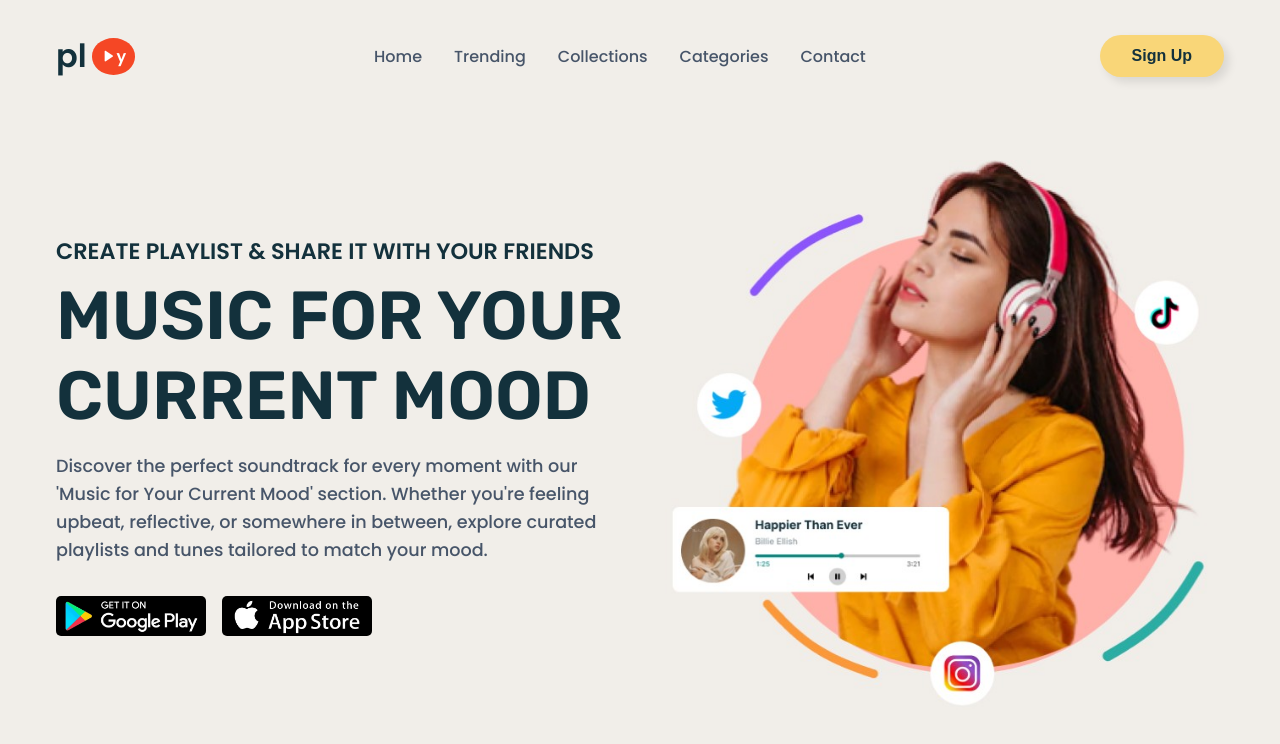
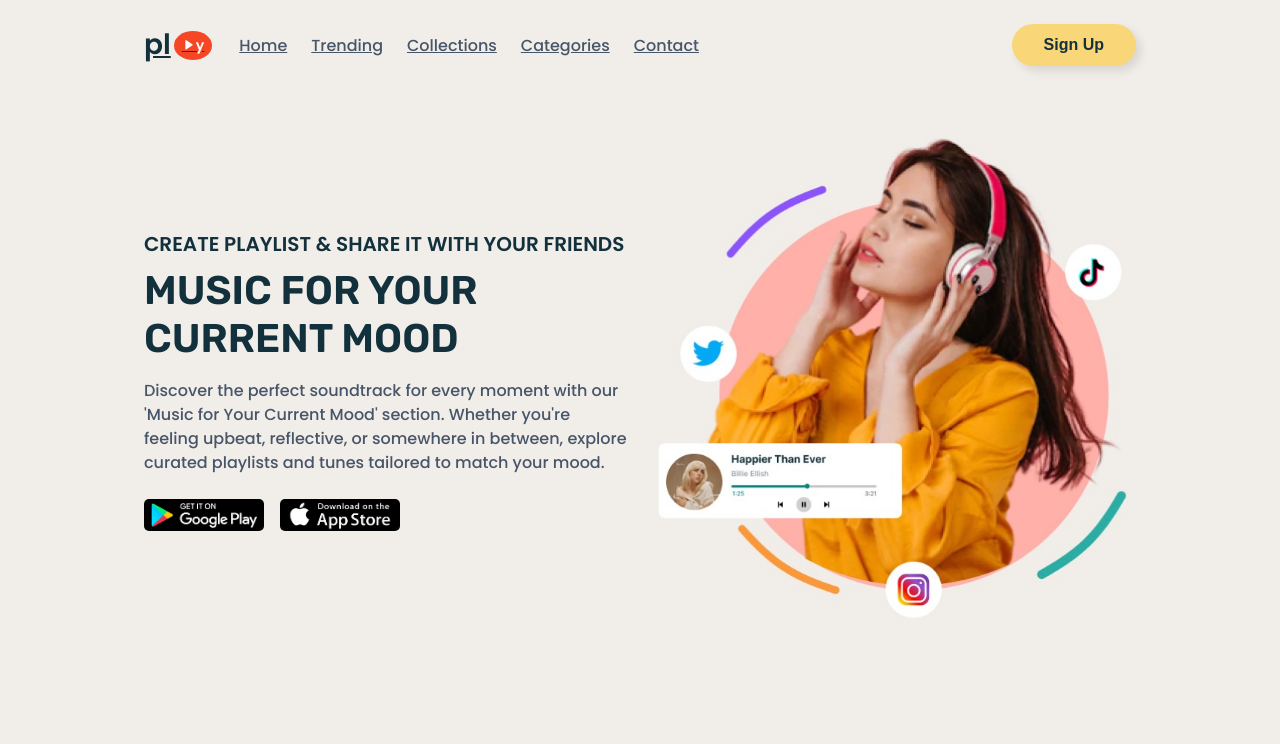
Before and after one commit to Mahesh2056/oasis-infobyte-landing-page, a plain HTML site: page index.html in a window 1280 px wide. Drawn offline with nearby package versions, Linux system fonts and the light colour scheme; a script that the page names is missing.

Commit message:
Some Changes of CSS

```diff
--- a/styles.css
+++ b/styles.css
@@ -7,7 +7,7 @@
   --text-dark: #13313c;
   --text-light: #475569;
   --white: #ffffff;
-  --max-width: 1200px;
+  --max-width: 1024px;
   --header-font: "Rubik", sans-serif;
 }
 
@@ -17,22 +17,6 @@
   box-sizing: border-box;
 }
 
-.section__container {
-  max-width: var(--max-width);
-  margin: auto;
-  padding: 5rem 1rem;
-}
-
-img {
-  display: flex;
-  width: 100%;
-}
-
-a {
-  text-decoration: none;
-  transition: 0.3s;
-}
-
 body {
   font-family: "Poppins", sans-serif;
   background-color: var(--primary-color);
@@ -40,54 +24,50 @@ body {
 
 nav {
   position: fixed;
-  isolation: isolate;
   width: 100%;
   z-index: 9;
+  background-color: var(--text-dark);
 }
 
 .nav__header {
-  padding: 1rem;
-  width: 100%;
+  padding: 0.75rem 1rem;
   display: flex;
   align-items: center;
   justify-content: space-between;
-  background-color: var(--text-dark);
 }
 
 .nav__logo a {
   display: flex;
   align-items: center;
-  font-size: 1.5rem;
+  font-size: 1.25rem;
   font-weight: 600;
   color: var(--white);
 }
 
 .nav__logo a span {
-  padding: 3px 7px;
-  margin-inline: 5px;
-  font-size: 1rem;
+  padding: 2px 5px;
+  margin-inline: 3px;
+  font-size: 0.875rem;
   background-color: var(--secondary-color);
   border-radius: 100%;
 }
 
 .nav__menu__btn {
-  font-size: 1.5rem;
+  font-size: 1.25rem;
   color: var(--white);
   cursor: pointer;
 }
 
 .nav__links {
   position: absolute;
-  top: 64px;
-  left: 0;
+  top: 56px;
   width: 100%;
-  padding: 2rem;
+  padding: 1.5rem;
   list-style: none;
   display: flex;
+  flex-direction: column;
   align-items: center;
-  justify-content: center;
-  flex-direction: column;
-  gap: 2rem;
+  gap: 1.5rem;
   background-color: var(--text-dark);
   transition: 0.5s;
   z-index: -1;
@@ -101,7 +81,6 @@ nav {
 .nav__links a {
   font-weight: 500;
   color: var(--white);
-  transition: 0.3s;
 }
 
 .nav__links a:hover {
@@ -112,14 +91,26 @@ nav {
   display: none;
 }
 
+.section__container {
+  max-width: var(--max-width);
+  margin: auto;
+  padding: 3rem 1rem;
+}
+
+img {
+  display: block;
+  width: 100%;
+  height: auto;
+}
+
 .header__container {
   display: grid;
-  gap: 2rem;
+  gap: 1.5rem;
+  grid-template-columns: 1fr;
 }
 
 .header__image img {
-  max-width: 550px;
-  margin-inline: auto;
+  max-width: 100%;
 }
 
 .header__content {
@@ -128,25 +119,25 @@ nav {
 
 .header__content h2 {
   margin-bottom: 0.5rem;
-  font-size: 1.4rem;
+  font-size: 1.25rem;
   font-weight: 600;
   color: var(--text-dark);
 }
 
 .header__content h1 {
   margin-bottom: 1rem;
-  font-size: 4.25rem;
+  font-size: 2.5rem;
   font-weight: 600;
   font-family: var(--header-font);
-  line-height: 5rem;
+  line-height: 3rem;
   color: var(--text-dark);
 }
 
 .header__content p {
-  margin-bottom: 2rem;
-  font-size: 1.1rem;
+  margin-bottom: 1.5rem;
+  font-size: 1rem;
   font-weight: 500;
-  line-height: 1.75rem;
+  line-height: 1.5rem;
   color: var(--text-light);
 }
 
@@ -158,36 +149,34 @@ nav {
 }
 
 .header__btns img {
-  max-width: 150px;
+  max-width: 120px;
   border-radius: 5px;
 }
 
-@media (width > 768px) {
+@media (min-width: 768px) {
   nav {
     position: static;
-    padding-block: 2rem 0;
-    padding-inline: 1rem;
+    padding: 1.5rem 1rem;
     max-width: var(--max-width);
-    margin-inline: auto;
+    margin: auto;
     display: flex;
     align-items: center;
     justify-content: space-between;
-    gap: 2rem;
+    gap: 1.5rem;
+    background-color: transparent;
   }
 
   .nav__header {
-    flex: 1;
     padding: 0;
-    background-color: transparent;
   }
 
   .nav__logo a {
-    font-size: 2rem;
+    font-size: 1.75rem;
     color: var(--text-dark);
   }
 
   .nav__logo a span {
-    padding: 6px 9px;
+    padding: 4px 8px;
     color: var(--white);
   }
 
@@ -204,7 +193,7 @@ nav {
   }
 
   .nav__links a {
-    padding-block: 5px;
+    padding: 5px 0;
     color: var(--text-light);
     border-bottom: 2px solid transparent;
   }
```
